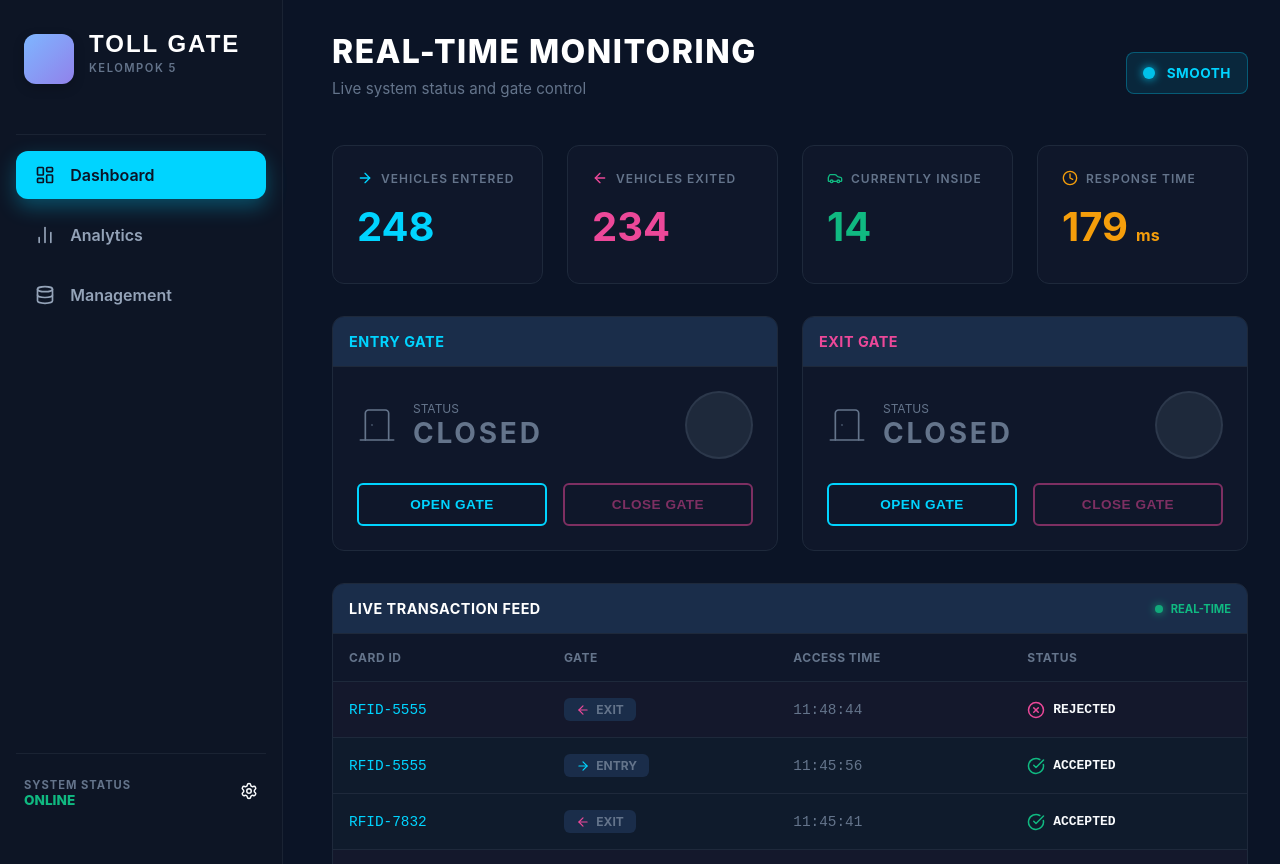
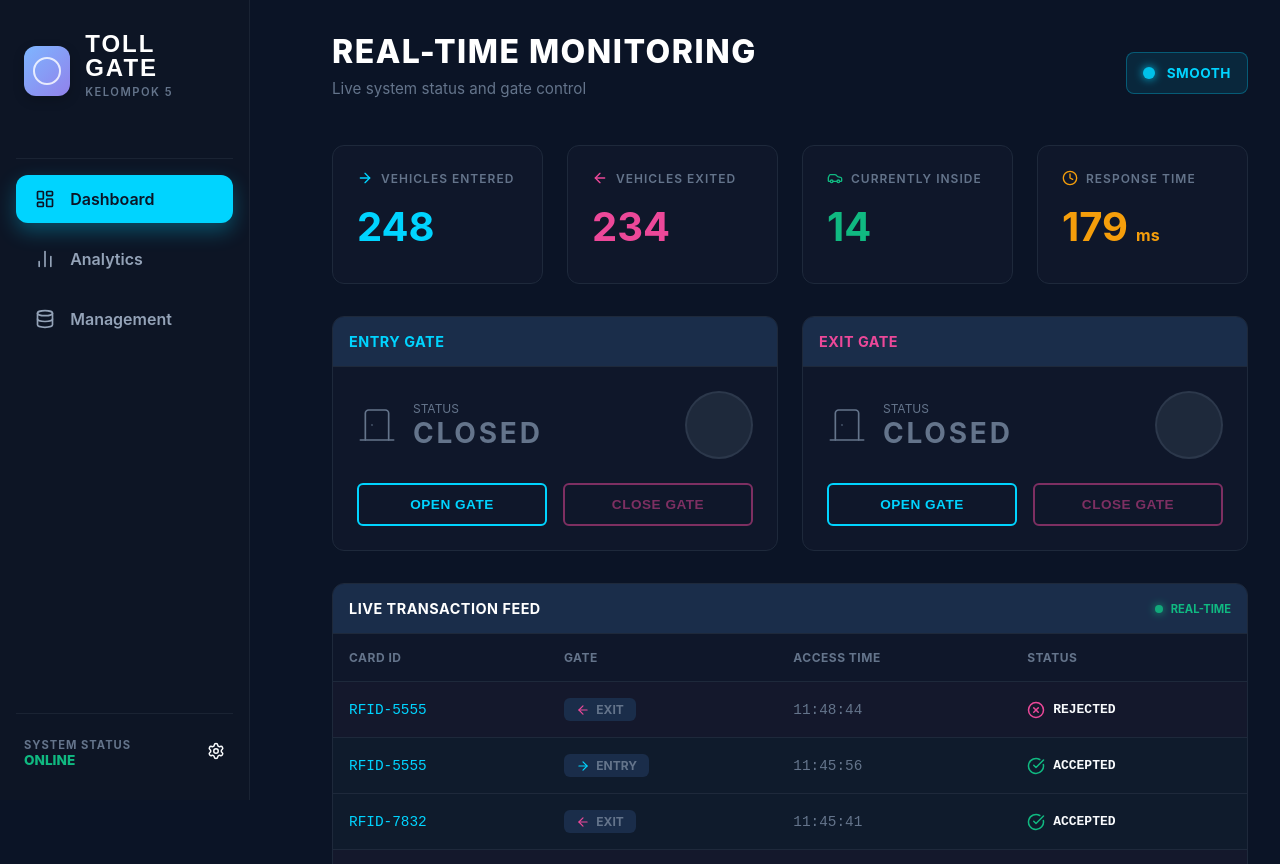
Before and after one commit to sirfara12/SISTEM-MONITORING-PALANG-TOL-, a Next.js app in the folder toll-gate/: page / in a window 1280 px wide. Built offline with nearby package versions, Linux system fonts and the light colour scheme.

Commit message:
feat: fixing sidebar footer overflow

```diff
--- a/toll-gate/src/components/sidebar/Sidebar.module.css
+++ b/toll-gate/src/components/sidebar/Sidebar.module.css
@@ -9,6 +9,16 @@
   position: fixed;
   left: 0;
   top: 0;
+  box-sizing: border-box;
+  overflow-y: auto;
+}
+
+.sidebar::-webkit-scrollbar {
+  width: 6px;
+}
+.sidebar::-webkit-scrollbar-thumb {
+  background-color: #1a2333;
+  border-radius: 4px;
 }
 
 .logoSection {
@@ -88,7 +98,7 @@
 
 .sidebarFooter {
   margin-top: auto;
-  padding: 1.5rem 0.5rem;
+  padding: 1.5rem 0.5rem 0rem 0.5rem; /* Sedikit penyesuaian padding bawah */
   display: flex;
   justify-content: space-between;
   align-items: center;
--- a/toll-gate/src/components/sidebar/sidebar.tsx
+++ b/toll-gate/src/components/sidebar/sidebar.tsx
@@ -1,7 +1,7 @@
-import { BarChart2, Database, LayoutDashboard, Settings } from 'lucide-react';
-import Link from 'next/link';
-import { useRouter } from 'next/router';
-import styles from './Sidebar.module.css';
+import { BarChart2, Database, LayoutDashboard, Settings } from "lucide-react";
+import Link from "next/link";
+import { useRouter } from "next/router";
+import styles from "./Sidebar.module.css";
 
 const Sidebar = () => {
   const router = useRouter();
@@ -10,7 +10,7 @@
     <aside className={styles.sidebar}>
       <div className={styles.logoSection}>
         <div className={styles.logoIcon}>
-          <div className={styles.innerIcon}></div>
+          <div className={styles.innerCircle}></div>
         </div>
         <div>
           <h1 className={styles.logoTitle}>TOLL GATE</h1>
@@ -21,23 +21,26 @@
       <nav className={styles.nav}>
         <Link
           href="/"
-          className={`${styles.navItem} ${router.pathname === '/' ? styles.active : ''}`}
+          className={`${styles.navItem} ${router.pathname === "/" ? styles.active : ""}`}
         >
           <LayoutDashboard size={20} />
           <span>Dashboard</span>
         </Link>
         <Link
           href="/analytics"
-          className={`${styles.navItem} ${router.pathname === '/analytics' ? styles.active : ''}`}
+          className={`${styles.navItem} ${router.pathname === "/analytics" ? styles.active : ""}`}
         >
           <BarChart2 size={20} />
           <span>Analytics</span>
         </Link>
         <Link
           href="/management"
-          className={`${styles.navItem} ${router.pathname === '/management' ? styles.active : ''}`}
+          className={`${styles.navItem} ${router.pathname === "/management" ? styles.active : ""}`}
         >
-          <Database size={20} fill={router.pathname === '/management' ? "currentColor" : "none"} />
+          <Database
+            size={20}
+            fill={router.pathname === "/management" ? "currentColor" : "none"}
+          />
           <span>Management</span>
         </Link>
       </nav>
--- a/toll-gate/src/styles/globals.css
+++ b/toll-gate/src/styles/globals.css
@@ -8,7 +8,7 @@
   --accent-color: #00d4ff;
 }
 
-[data-theme='light'] {
+[data-theme="light"] {
   --bg-main: #f8fafc;
   --bg-sidebar: #ffffff;
   --text-main: #0f172a;
@@ -21,6 +21,6 @@
   margin: 0;
   background-color: var(--bg-main);
   color: var(--text-main);
-  font-family: 'Inter', sans-serif;
+  font-family: "Inter", sans-serif;
   transition: all 0.3s ease;
 }
```
